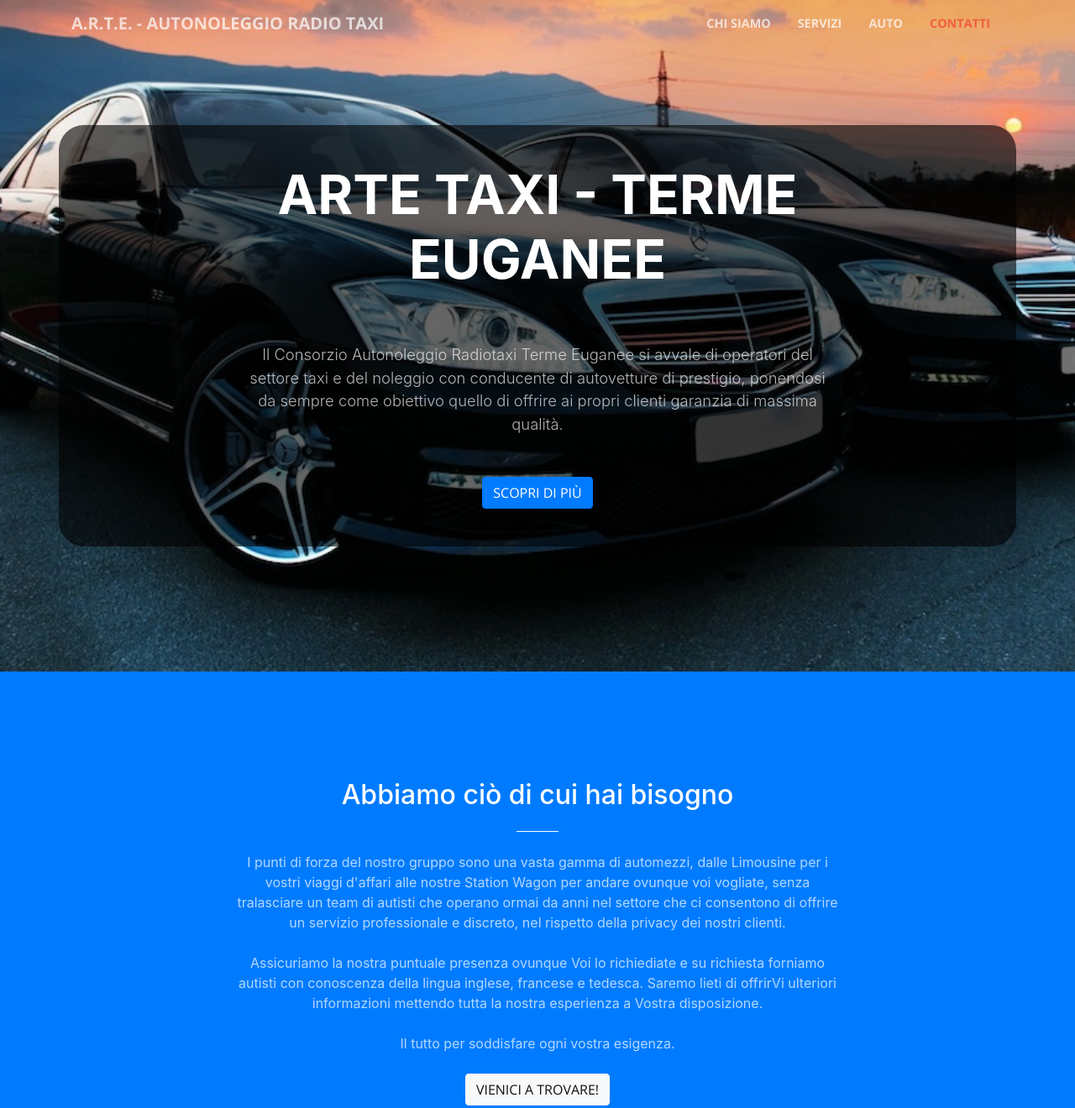
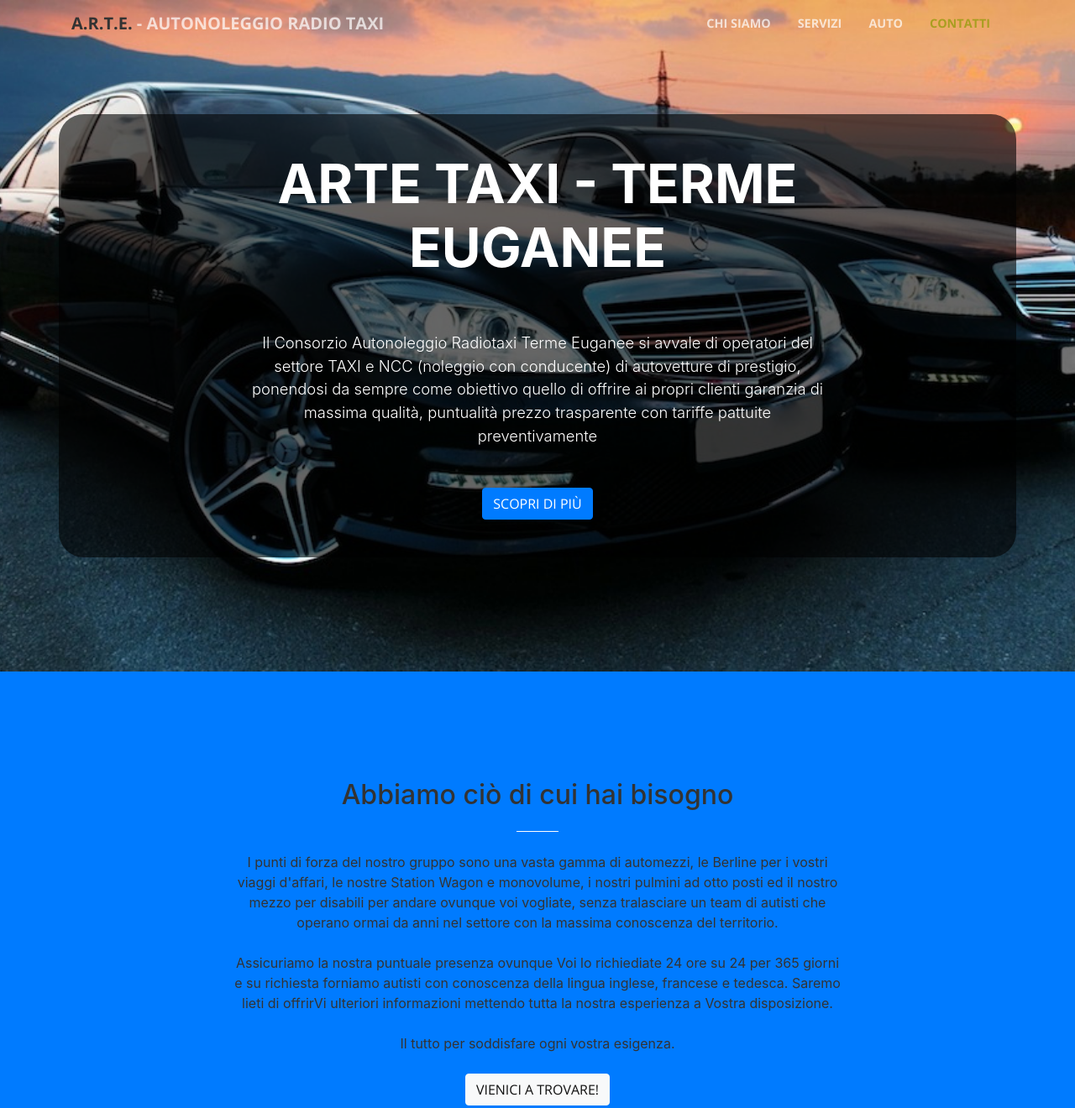
Before and after one commit to dariosky/artetaxi, a website with bundled scripts: page index.html in a window 1280 px wide. Shown: the top 1320 px of the page at 84% size. Built offline with nearby package versions, Linux system fonts and the light colour scheme.

Commit message:
Roberto's Whatsapp feedback

```diff
--- a/index.html
+++ b/index.html
@@ -42,7 +42,7 @@
 <nav class="navbar navbar-expand-lg navbar-light fixed-top" id="mainNav">
 	<div class="container">
 		<a class="navbar-brand js-scroll-trigger" href="#page-top">
-			A.R.T.E. - Autonoleggio Radio Taxi
+			<span class="text">A.R.T.E.</span> - Autonoleggio Radio Taxi
 		</a>
 		<button class="navbar-toggler navbar-toggler-right" type="button" data-toggle="collapse"
 				data-target="#navbarResponsive" aria-controls="navbarResponsive"
@@ -78,11 +78,13 @@
 				<hr>
 			</div>
 			<div class="col-lg-8 mx-auto">
-				<p class="text-faded mb-5">
-					Il Consorzio Autonoleggio Radiotaxi Terme Euganee si avvale di operatori del
-					settore taxi e del noleggio con conducente di autovetture di prestigio,
-					ponendosi da sempre come obiettivo quello di offrire ai propri clienti garanzia
-					di massima qualità.
+				<p class="mb-5">
+					Il Consorzio Autonoleggio Radiotaxi Terme Euganee
+					si avvale di operatori del settore TAXI e NCC (noleggio
+					con conducente) di autovetture di prestigio,
+					ponendosi da sempre come obiettivo quello di offrire ai propri
+					clienti garanzia di massima qualità, puntualità prezzo trasparente
+					con tariffe pattuite preventivamente
 				</p>
 				<a class="btn btn-primary btn-xl js-scroll-trigger" href="#about">Scopri di più</a>
 			</div>
@@ -94,24 +96,26 @@
 	<div class="container">
 		<div class="row">
 			<div class="col-lg-8 mx-auto text-center">
-				<h2 class="section-heading text-white">
+				<h2 class="section-heading text">
 					Abbiamo ciò di cui hai bisogno
 				</h2>
 				<hr class="light my-4">
-				<p class="text-faded mb-4">
-					I punti di forza del nostro gruppo sono una vasta gamma di automezzi, dalle
-					Limousine per i vostri viaggi d'affari alle nostre Station Wagon per andare
-					ovunque voi vogliate, senza tralasciare un team di autisti che operano ormai da
-					anni nel settore che ci consentono di offrire un servizio professionale e
-					discreto, nel rispetto della privacy dei nostri clienti.</p>
-				<p class="text-faded mb-4">
-					Assicuriamo la nostra puntuale presenza ovunque Voi lo richiediate e su
-					richiesta forniamo autisti con conoscenza della lingua inglese, francese e
-					tedesca. Saremo lieti di offrirVi ulteriori informazioni mettendo tutta la
+				<p class="text mb-4">
+					I punti di forza del nostro gruppo sono una vasta gamma di automezzi,
+					le Berline per i vostri viaggi d'affari, le nostre Station Wagon e monovolume,
+					i nostri pulmini ad otto posti ed il nostro mezzo per disabili per andare
+					ovunque voi vogliate, senza tralasciare un team di autisti che operano ormai
+					da anni nel settore con la massima conoscenza del territorio.
+				</p>
+				<p class="text text-faded mb-4">
+					Assicuriamo la nostra puntuale presenza ovunque Voi lo richiediate
+					24 ore su 24 per 365 giorni e su richiesta forniamo autisti con
+					conoscenza della lingua inglese, francese e tedesca.
+					Saremo lieti di offrirVi ulteriori informazioni mettendo tutta la
 					nostra esperienza a Vostra disposizione.
 				</p>
 
-				<p class="text-faded mb-4">
+				<p class="text mb-4">
 					Il tutto per soddisfare ogni vostra esigenza.
 				</p>
 				<a class="btn btn-light btn-xl js-scroll-trigger" href="#services">
@@ -166,7 +170,9 @@
 					<i class="fa fa-4x fa-plane text-primary mb-3 sr-icons"></i>
 					<h3 class="mb-3">Trasferimenti</h3>
 					<p class="text-muted mb-0">
-						Da e per gli aeroporti o stazioni. Trevizio e Venezia a portata di mano
+						Da e per gli aeroporti o stazioni.<br>
+						Trevizio e Venezia a portata di mano
+						anche con servizi collettivi
 					</p>
 				</div>
 			</div>
@@ -183,7 +189,7 @@
 					<img class="img-fluid fullimg" src="img/portfolio/thumbnails/1.jpg" alt="">
 					<div class="portfolio-box-caption">
 						<div class="portfolio-box-caption-content">
-							<div class="project-category text-faded">
+							<div class="project-category text">
 								VEDI
 							</div>
 						</div>
@@ -195,7 +201,7 @@
 					<img class="img-fluid fullimg" src="img/portfolio/thumbnails/2.jpg" alt="">
 					<div class="portfolio-box-caption">
 						<div class="portfolio-box-caption-content">
-							<div class="project-category text-faded">
+							<div class="project-category text">
 								VEDI
 							</div>
 						</div>
@@ -207,7 +213,7 @@
 					<img class="img-fluid fullimg" src="img/portfolio/thumbnails/3.jpg" alt="">
 					<div class="portfolio-box-caption">
 						<div class="portfolio-box-caption-content">
-							<div class="project-category text-faded">
+							<div class="project-category text">
 								VEDI
 							</div>
 						</div>
@@ -219,7 +225,7 @@
 					<img class="img-fluid fullimg" src="img/portfolio/thumbnails/4.jpg" alt="">
 					<div class="portfolio-box-caption">
 						<div class="portfolio-box-caption-content">
-							<div class="project-category text-faded">
+							<div class="project-category text">
 								VEDI
 							</div>
 						</div>
@@ -231,7 +237,7 @@
 					<img class="img-fluid fullimg" src="img/portfolio/thumbnails/5.jpg" alt="">
 					<div class="portfolio-box-caption">
 						<div class="portfolio-box-caption-content">
-							<div class="project-category text-faded">
+							<div class="project-category text">
 								VEDI
 							</div>
 						</div>
@@ -243,7 +249,7 @@
 					<img class="img-fluid fullimg" src="img/portfolio/thumbnails/6.jpg" alt="">
 					<div class="portfolio-box-caption">
 						<div class="portfolio-box-caption-content">
-							<div class="project-category text-faded">
+							<div class="project-category text">
 								VEDI
 							</div>
 						</div>
--- a/scss/_bootstrap-overrides.scss
+++ b/scss/_bootstrap-overrides.scss
@@ -1,6 +1,6 @@
 // Bootstrap overrides for this template
 .text-primary {
-  color: $primary !important;
+  color: $text !important;
 }
 
 .btn {
@@ -18,6 +18,7 @@
 .btn-primary {
   background-color: $primary;
   border-color: $primary;
+  color: $text;
   &:hover,
   &:focus,
   &:active {
@@ -26,6 +27,6 @@
   }
   &:active,
   &:focus {
-    box-shadow: 0 0 0 0.2rem rgba(240, 95, 64,.5) !important;
+    box-shadow: 0 0 0 0.2rem rgba(240, 95, 64, .5) !important;
   }
 }
--- a/scss/_global.scss
+++ b/scss/_global.scss
@@ -20,7 +20,7 @@ hr.light {
 }
 
 a {
-  color: $primary;
+  color: $dark-text;
   @include transition-all;
   &:hover {
     color: darken($primary, .1);
--- a/scss/_navbar.scss
+++ b/scss/_navbar.scss
@@ -26,7 +26,7 @@
           color: $primary;
         }
         &.active {
-          color: $primary !important;
+          color: $dark-text !important;
           background-color: transparent;
           &:hover {
             background-color: transparent;
@@ -59,7 +59,7 @@
       border-bottom: 1px solid fade-out($gray-900, .9);
       background-color: $white;
       .navbar-brand {
-        color: $primary;
+        color: $dark-text;
         &:focus,
         &:hover {
           color: darken($primary, .1);
--- a/scss/_portfolio.scss
+++ b/scss/_portfolio.scss
@@ -61,3 +61,7 @@
 .fullimg {
   width:100%
 }
+
+.text {
+  color: $text
+}
--- a/scss/_variables.scss
+++ b/scss/_variables.scss
@@ -12,4 +12,7 @@ $gray-800: #343a40 !default;
 $gray-900: #212529 !default;
 $black: #000 !default;
 
-$primary: #F05F40 !default;
+$primary: #ddd253 !default;
+$text: #333;
+$light-text: $primary;
+$dark-text: darken($primary, 20)
```
Also changed, not shown: css/creative.css, css/creative.min.css.
